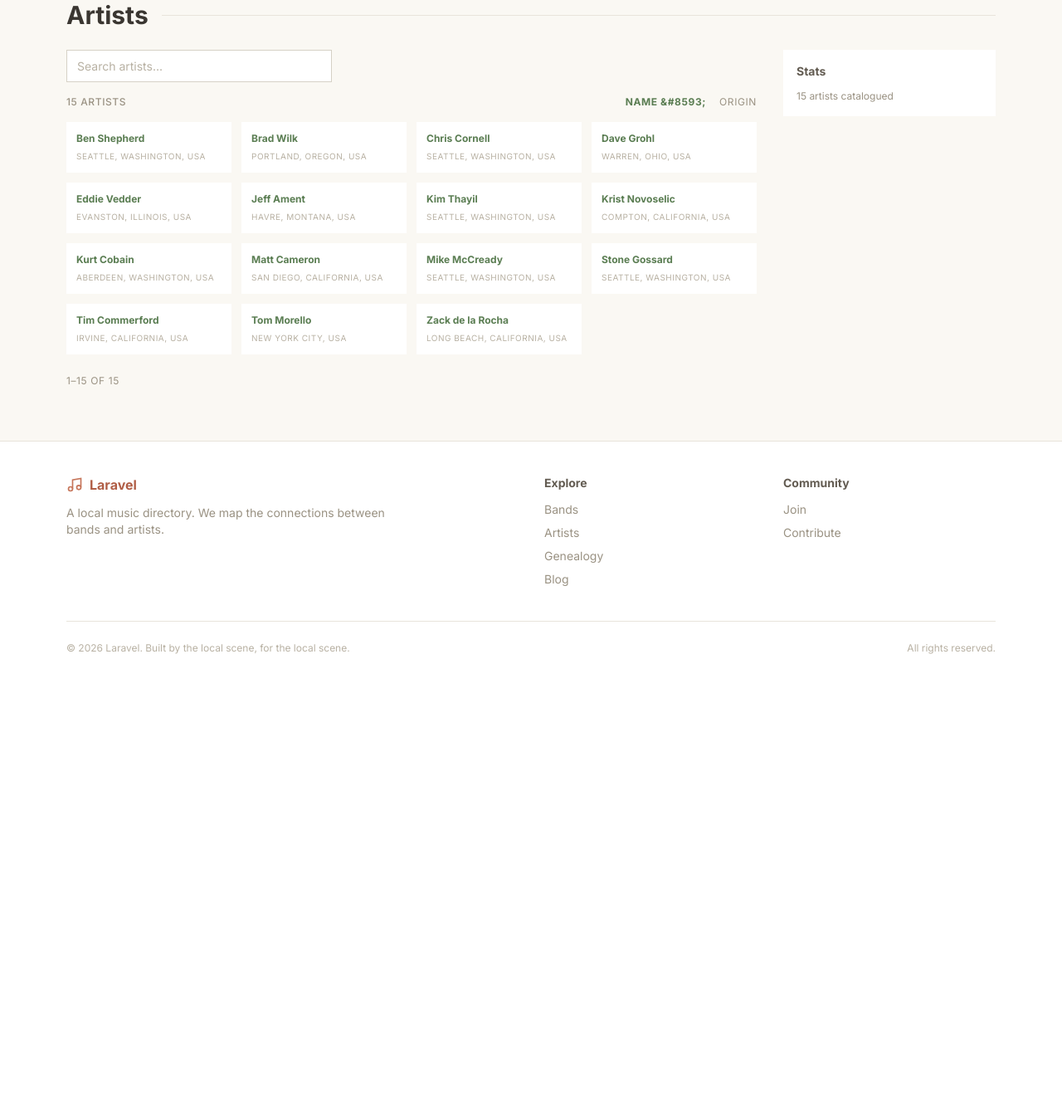
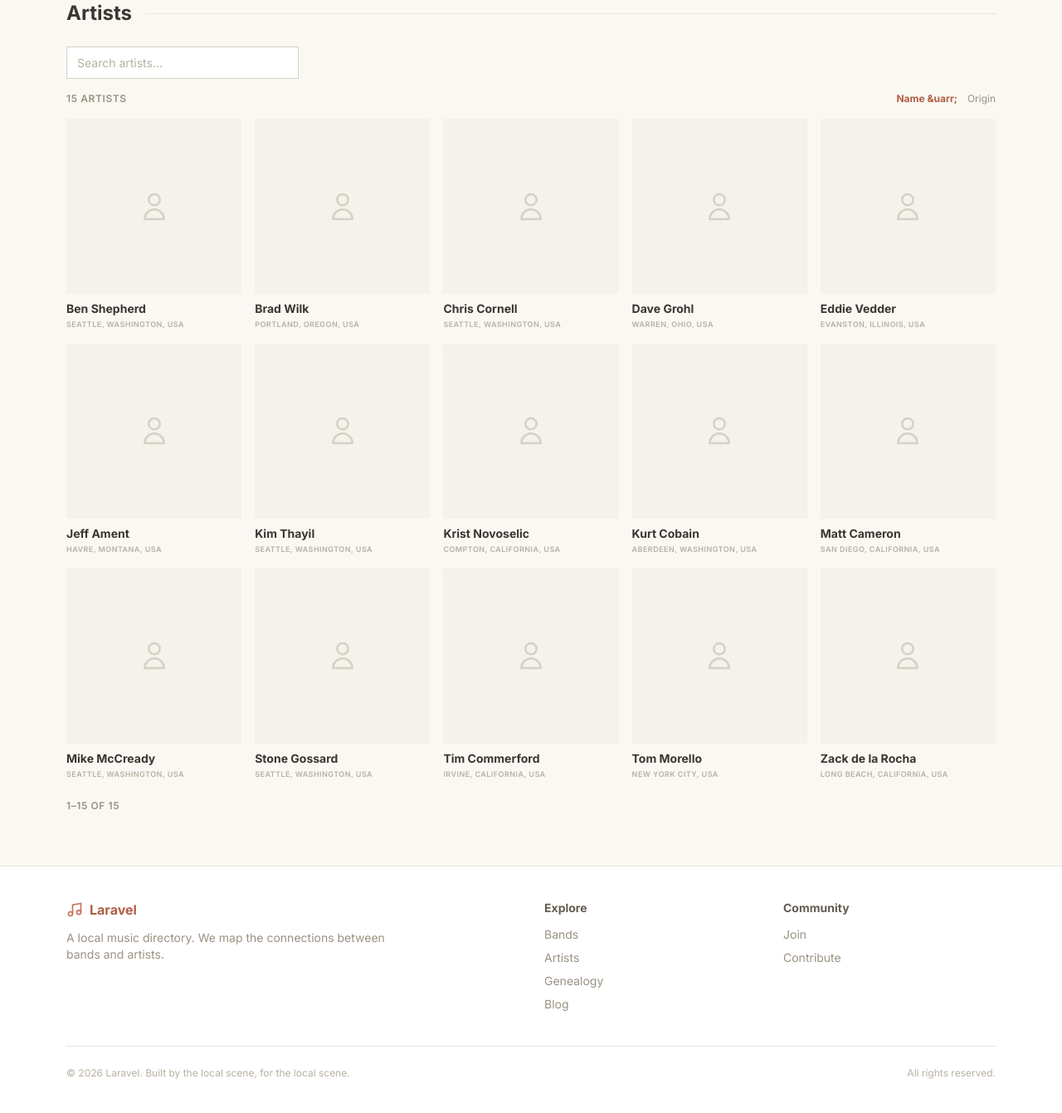
Before and after one commit to thiagogaspar/lista, a Laravel app: page /artists in a window 1280 px wide. Shown: the part 49-1390 px from the top of the page at 83% size. Before the commit the page ends 837 px from the top, so only its background shows below. Run offline with Laravel 12, Linux system fonts and the light colour scheme; data comes from the database, SQL or seed files in the repository; tables that the repository leaves empty hold one stand-in row (values such as "Sample post"); style sheets or scripts are compiled from the project's sources; parts of the project's set-up code (start-up, migrations or seed data) failed here and were passed over; some libraries are stand-ins or nearby versions.

Commit message:
feat: grid quadrado Bandcamp em bands/artists/albums/labels index

```diff
--- a/resources/views/artists/index.blade.php
+++ b/resources/views/artists/index.blade.php
@@ -16,64 +16,65 @@
 @section('content')
 <div class="max-w-6xl mx-auto px-4">
 <div class="flex items-center gap-4 mb-6">
-    <h1 class="font-display text-2xl sm:text-3xl font-bold text-surface-900 dark:text-ink-200">Artists</h1>
+    <h1 class="text-xl sm:text-2xl font-bold text-surface-900 dark:text-ink-200">Artists</h1>
     <span class="h-px flex-1 bg-surface-200 dark:bg-ink-700"></span>
 </div>
 
-<div class="lg:flex lg:gap-8">
-    <div class="flex-1 min-w-0">
+<!-- Search -->
 <form method="GET" class="mb-4">
-            <input name="search" value="{{ request('search') }}" placeholder="Search artists..." aria-label="Search artists" class="input" style="max-width:320px">
+    <input name="search" value="{{ request('search') }}" placeholder="Search artists..." aria-label="Search artists" class="input" style="max-width:280px">
 </form>
 
-        <div class="flex items-center justify-between mb-4 text-xs text-surface-500 dark:text-surface-400">
-            <span class="font-medium uppercase tracking-wider">{{ $artists->total() }} artist{{ $artists->total() !== 1 ? 's' : '' }}</span>
-            <div class="flex gap-4">
-                <a href="?sort=name&dir={{ $sort === 'name' && $dir === 'asc' ? 'desc' : 'asc' }}&{{ $qs }}" class="hover:text-accent-600 {{ $sort === 'name' ? 'font-bold text-accent-600 dark:text-accent-400' : '' }} uppercase tracking-wider">
-                    Name {{ $sort === 'name' ? ($dir === 'asc' ? '&#8593;' : '&#8595;') : '' }}
+<!-- Sort + count -->
+<div class="flex items-center justify-between mb-4 text-xs text-surface-500">
+    <span class="font-semibold uppercase tracking-wider">{{ $artists->total() }} artist{{ $artists->total() !== 1 ? 's' : '' }}</span>
+    <div class="flex gap-3">
+        <a href="?sort=name&dir={{ $sort === 'name' && $dir === 'asc' ? 'desc' : 'asc' }}&{{ $qs }}" class="hover:text-brand-600 {{ $sort === 'name' ? 'font-bold text-brand-600 dark:text-brand-400' : '' }}">
+            Name {{ $sort === 'name' ? ($dir === 'asc' ? '&uarr;' : '&darr;') : '' }}
         </a>
-                <a href="?sort=origin&dir={{ $sort === 'origin' && $dir === 'asc' ? 'desc' : 'asc' }}&{{ $qs }}" class="hover:text-accent-600 {{ $sort === 'origin' ? 'font-bold text-accent-600 dark:text-accent-400' : '' }} uppercase tracking-wider">
-                    Origin {{ $sort === 'origin' ? ($dir === 'asc' ? '&#8593;' : '&#8595;') : '' }}
+        <a href="?sort=origin&dir={{ $sort === 'origin' && $dir === 'asc' ? 'desc' : 'asc' }}&{{ $qs }}" class="hover:text-brand-600 {{ $sort === 'origin' ? 'font-bold text-brand-600 dark:text-brand-400' : '' }}">
+            Origin {{ $sort === 'origin' ? ($dir === 'asc' ? '&uarr;' : '&darr;') : '' }}
         </a>
     </div>
 </div>
 
-        <div class="grid grid-cols-2 sm:grid-cols-3 lg:grid-cols-4 gap-3">
+<!-- Bandcamp-style card grid -->
+<div class="grid grid-cols-2 sm:grid-cols-3 lg:grid-cols-4 xl:grid-cols-5 gap-4">
     @forelse($artists as $artist)
         <a href="{{ route('artists.show', $artist) }}" class="block group">
-                    <div class="card card-hover h-full bg-white dark:bg-ink-800 p-3 flex gap-2.5">
+            <div class="card-bandcamp">
+                <div class="aspect-square overflow-hidden">
                     @if($artist->photo)
-                        <img src="{{ Storage::url($artist->photo) }}" alt="{{ $artist->name }}" class="w-12 h-12 object-cover shrink-0" loading="lazy" style="border:1px solid var(--color-surface-200)">
+                    <img src="{{ Storage::url($artist->photo) }}" alt="{{ $artist->name }}" class="w-full h-full object-cover" loading="lazy">
+                    @else
+                    <div class="w-full h-full bg-surface-100 dark:bg-ink-900 flex items-center justify-center text-surface-300 dark:text-ink-600">
+                        <svg class="w-10 h-10" fill="none" viewBox="0 0 24 24" stroke="currentColor"><path stroke-linecap="round" stroke-width="1.5" d="M16 7a4 4 0 11-8 0 4 4 0 018 0zM12 14a7 7 0 00-7 7h14a7 7 0 00-7-7z"/></svg>
+                    </div>
                     @endif
-                        <div class="min-w-0 flex-1">
-                            <h3 class="font-display font-bold text-xs text-accent-600 dark:text-accent-400 group-hover:text-accent-700 dark:group-hover:text-accent-300 truncate">{{ $artist->name }}</h3>
+                    <div class="card-bandcamp-overlay">
+                        <span class="text-white text-2xl font-light opacity-0 group-hover:opacity-100">&rarr;</span>
+                    </div>
+                </div>
+            </div>
+            <div class="mt-2">
+                <h3 class="text-sm font-bold text-surface-900 dark:text-ink-100 truncate">{{ $artist->name }}</h3>
                 @if($artist->origin)
-                            <p class="text-[10px] text-surface-400 mt-1.5 truncate uppercase tracking-wider">{{ $artist->origin }}</p>
+                <p class="text-[9px] text-surface-400 dark:text-ink-600 mt-0.5 uppercase tracking-wider font-semibold">{{ $artist->origin }}</p>
                 @endif
-                        </div>
             </div>
         </a>
     @empty
         <div class="col-span-full text-center py-16">
             <p class="text-surface-500 mb-4">No artists found.</p>
-                    <a href="/admin/artists/create" class="btn btn-accent">Add First Artist</a>
+            <a href="/admin/artists/create" class="btn btn-brand">Add First Artist</a>
         </div>
     @endforelse
 </div>
 
+<!-- Pagination -->
 <div class="mt-6 flex items-center justify-between text-xs text-surface-500">
-            <span class="uppercase tracking-wider">{{ $artists->firstItem() }}&ndash;{{ $artists->lastItem() }} of {{ $artists->total() }}</span>
+    <span class="uppercase tracking-wider font-semibold">{{ $artists->firstItem() }}&ndash;{{ $artists->lastItem() }} of {{ $artists->total() }}</span>
     {{ $artists->appends(request()->query())->links('pagination::tailwind') }}
 </div>
 </div>
-
-    <aside class="lg:w-64 mt-6 lg:mt-0 shrink-0 lg:sticky lg:top-16 self-start space-y-4">
-        <div class="card bg-white dark:bg-ink-800 p-4">
-            <h3 class="font-display text-sm font-bold mb-3 text-surface-700 dark:text-ink-200">Stats</h3>
-            <p class="text-xs text-surface-500">{{ $artists->total() }} artists catalogued</p>
-        </div>
-        <div><x-ad-slot position="sidebar" /></div>
-    </aside>
-</div>
-</div>
 @endsection
```
Also changed, not shown: resources/views/albums/index.blade.php (+25 -20 lines), resources/views/bands/index.blade.php (+40 -67 lines), resources/views/labels/index.blade.php (+8 -9 lines). Lines whose indentation alone changed are shown as unchanged.
